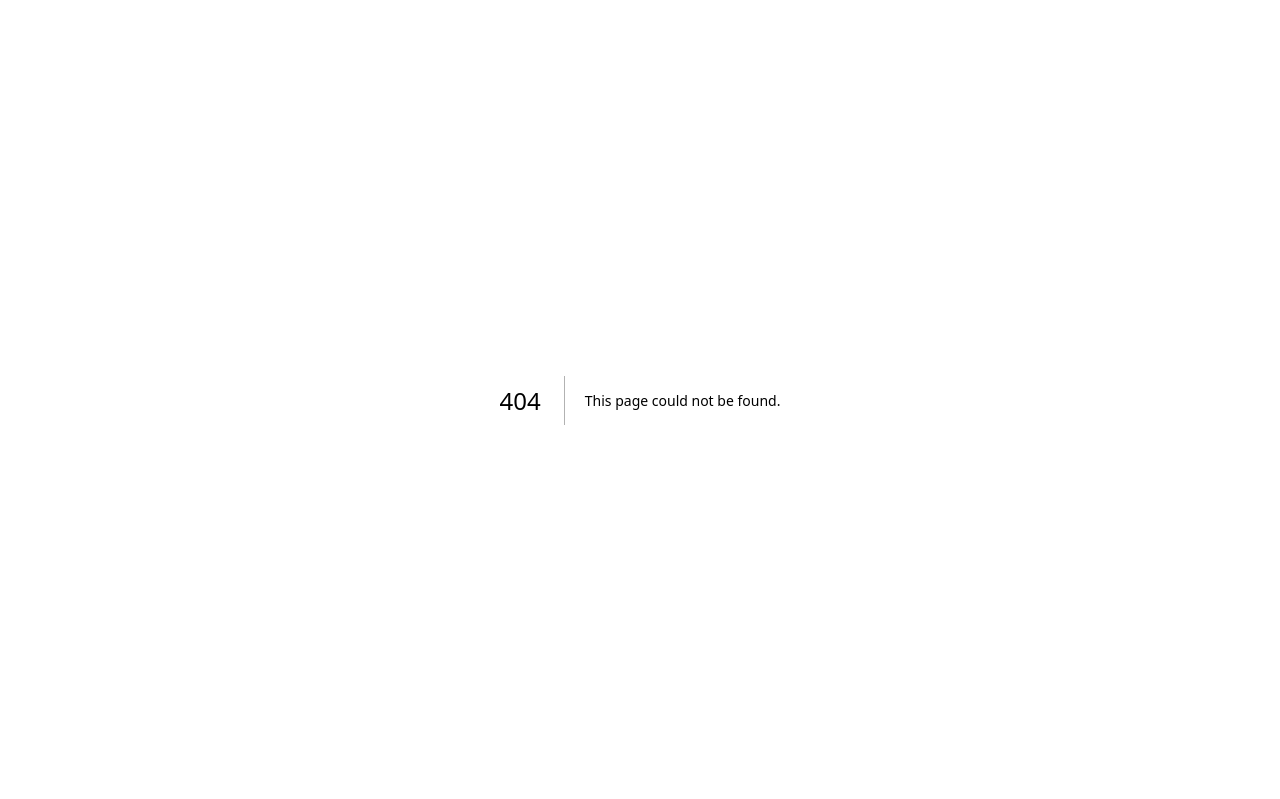
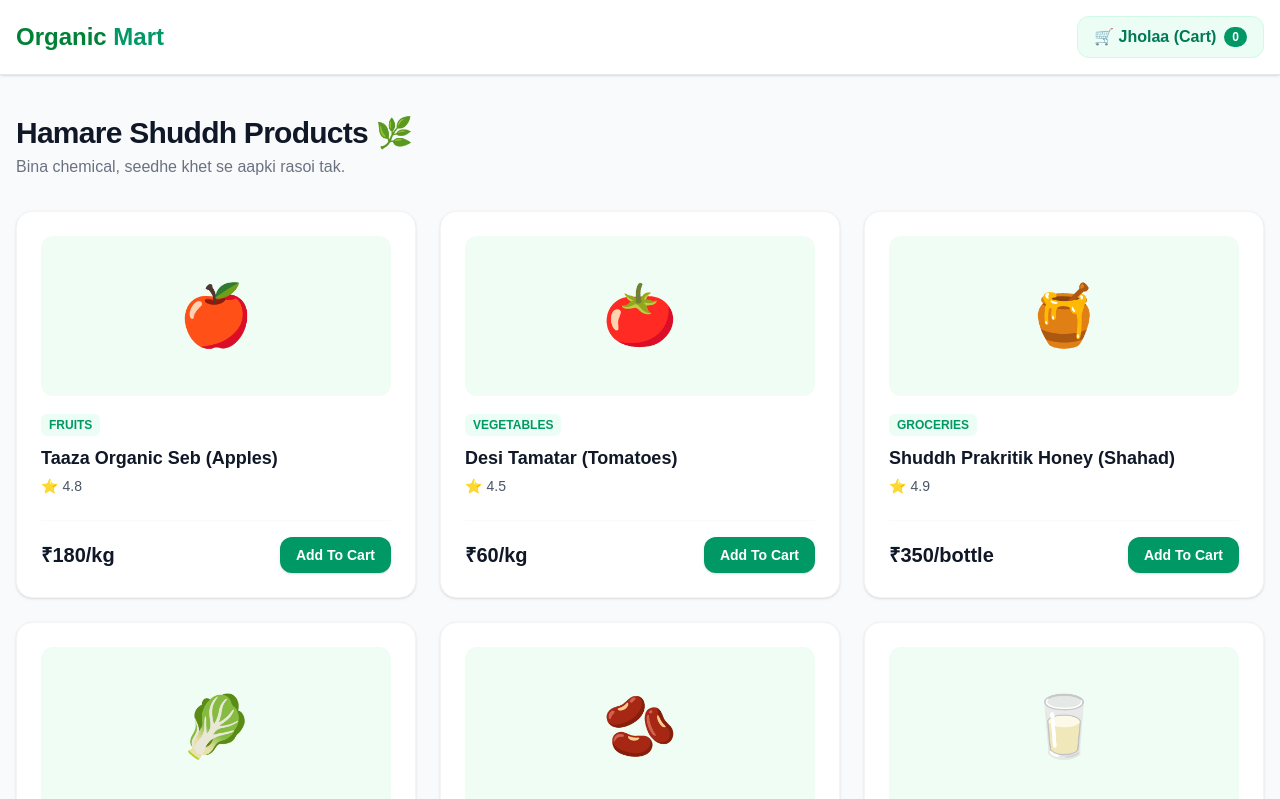
Before and after one commit to Ujjwal13learner/ujjwal-organic-mart, a Next.js app: page /shop in a window 1280 px wide. Before the commit this address had no page. Shown: the top 799 px of the page. Built offline with nearby package versions, Linux system fonts and the light colour scheme.

Commit message:
shop page products grid done

```diff
--- /dev/null
+++ b/app/shop/page.tsx
@@ -0,0 +1,75 @@
+"use client";
+import React, { useState } from 'react';
+import Link from 'next/link';
+
+// Dummy Organic Products Data
+const PRODUCTS = [
+  { id: 1, name: 'Taaza Organic Seb (Apples)', price: '₹180/kg', image: '🍎', category: 'Fruits', rating: 4.8 },
+  { id: 2, name: 'Desi Tamatar (Tomatoes)', price: '₹60/kg', image: '🍅', category: 'Vegetables', rating: 4.5 },
+  { id: 3, name: 'Shuddh Prakritik Honey (Shahad)', price: '₹350/bottle', image: '🍯', category: 'Groceries', rating: 4.9 },
+  { id: 4, name: 'Khet Ka Taaza Palak (Spinach)', price: '₹40/bunch', image: '🥬', category: 'Vegetables', rating: 4.7 },
+  { id: 5, name: 'Organic Kaju (Cashews)', price: '₹450/250g', image: '🫘', category: 'Dry Fruits', rating: 4.6 },
+  { id: 6, name: 'A2 Desi Gaay Ka Doodh (Milk)', price: '₹90/litre', image: '🥛', category: 'Dairy', rating: 5.0 },
+];
+
+export default function ShopPage() {
+  const [cartCount, setCartCount] = useState(0);
+
+  return (
+    <div className="min-h-screen bg-gray-50 text-gray-800">
+      {/* Shop Header / Navbar */}
+      <nav className="bg-white border-b border-gray-200 sticky top-0 z-50 shadow-sm">
+        <div className="max-w-7xl mx-auto px-4 py-4 flex justify-between items-center">
+          <Link href="/" className="text-2xl font-bold text-green-700">
+            Organic <span className="text-emerald-600">Mart</span>
+          </Link>
+
+          {/* Cart Status Button */}
+          <div className="relative cursor-pointer bg-emerald-50 text-emerald-700 px-4 py-2 rounded-xl flex items-center space-x-2 font-semibold border border-emerald-100">
+            <span>🛒 Jholaa (Cart)</span>
+            <span className="bg-emerald-600 text-white rounded-full text-xs px-2 py-0.5">{cartCount}</span>
+          </div>
+        </div>
+      </nav>
+
+      {/* Main Content */}
+      <main className="max-w-7xl mx-auto px-4 py-10">
+        <div className="mb-8">
+          <h2 className="text-3xl font-extrabold text-gray-900 tracking-tight">Hamare Shuddh Products 🌿</h2>
+          <p className="text-gray-500 mt-1">Bina chemical, seedhe khet se aapki rasoi tak.</p>
+        </div>
+
+        {/* Products Grid */}
+        <div className="grid grid-cols-1 sm:grid-cols-2 md:grid-cols-3 gap-6">
+          {PRODUCTS.map((product) => (
+            <div key={product.id} className="bg-white rounded-2xl border border-gray-100 p-6 shadow-sm hover:shadow-md transition-all flex flex-col justify-between">
+              <div>
+                {/* Product Emoji Image Placeholder */}
+                <div className="bg-green-50 rounded-xl h-40 flex items-center justify-center text-6xl mb-4">
+                  {product.image}
+                </div>
+                <span className="text-xs font-bold text-emerald-600 bg-emerald-50 px-2 py-1 rounded-md uppercase">
+                  {product.category}
+                </span>
+                <h3 className="text-lg font-bold text-gray-900 mt-2">{product.name}</h3>
+                <div className="flex items-center text-sm text-amber-500 mt-1">
+                  ⭐ <span className="text-gray-600 font-medium ml-1">{product.rating}</span>
+                </div>
+              </div>
+
+              <div className="mt-6 flex justify-between items-center pt-4 border-t border-gray-50">
+                <span className="text-xl font-extrabold text-gray-900">{product.price}</span>
+                <button
+                  onClick={() => setCartCount(cartCount + 1)}
+                  className="bg-emerald-600 hover:bg-emerald-700 text-white text-sm font-bold px-4 py-2 rounded-xl transition-all shadow-sm active:scale-95"
+                >
+                  Add To Cart
+                </button>
+              </div>
+            </div>
+          ))}
+        </div>
+      </main>
+    </div>
+  );
+}
```
